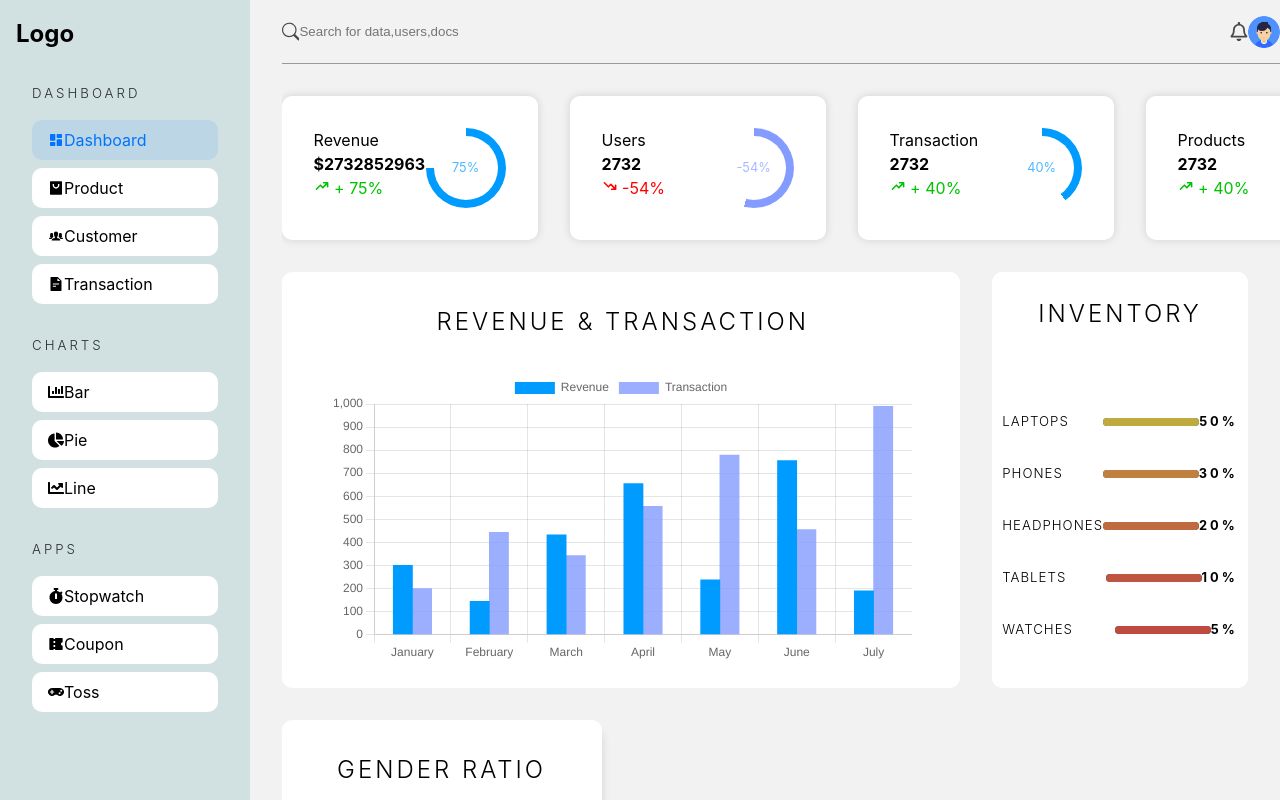
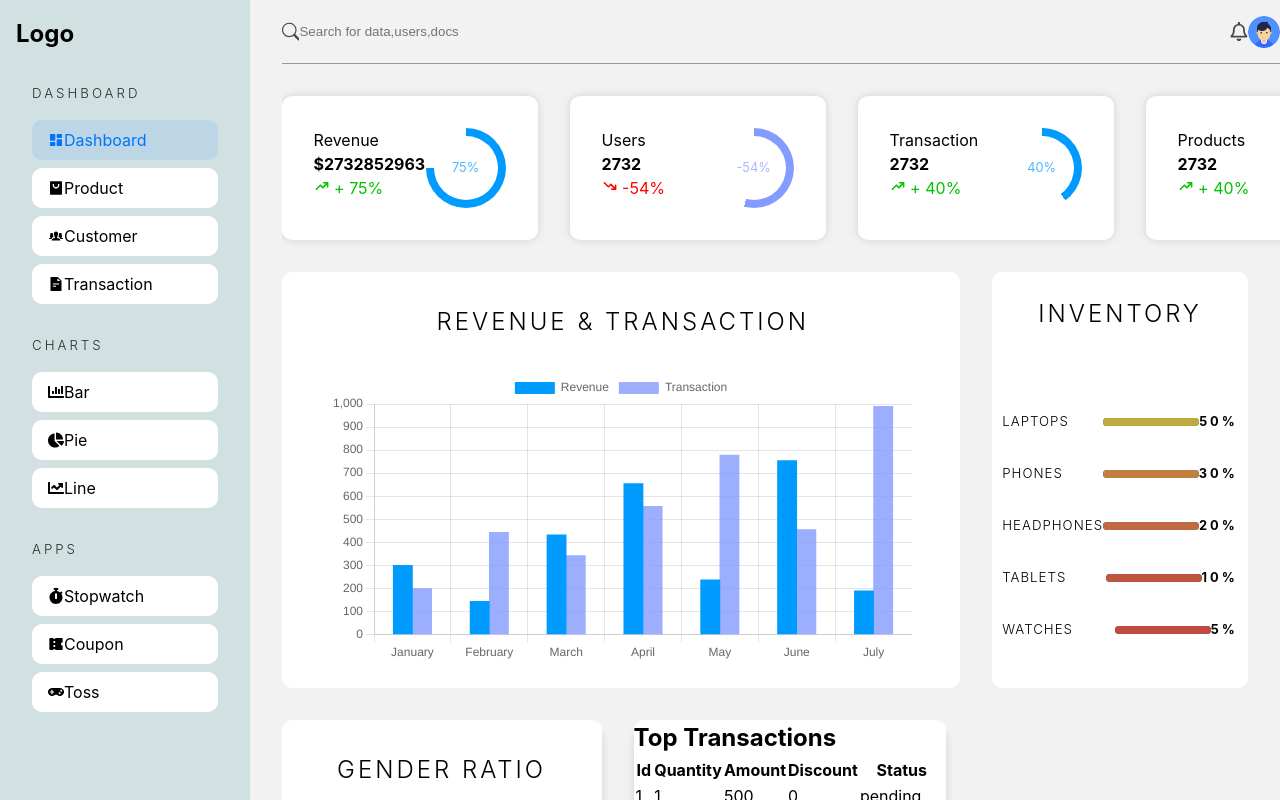
Before and after one commit to Shaileshjadav2732/Admin-Dashboard, a React (Vite) app: page /admin/dashboard in a window 1280 px wide. Built offline with nearby package versions, Linux system fonts and the light colour scheme.

Commit message:
add react-table component

```diff
--- a/package.json
+++ b/package.json
@@ -16,12 +16,14 @@
     "react-dom": "^18.3.1",
     "react-icons": "^5.3.0",
     "react-router-dom": "^6.26.1",
+    "react-table": "^7.8.0",
     "sass": "^1.78.0"
   },
   "devDependencies": {
     "@eslint/js": "^9.9.0",
     "@types/react": "^18.3.3",
     "@types/react-dom": "^18.3.0",
+    "@types/react-table": "^7.7.20",
     "@vitejs/plugin-react-swc": "^3.5.0",
     "eslint": "^9.9.0",
     "eslint-plugin-react-hooks": "^5.1.0-rc.0",
--- a/src/assets/data.json
+++ b/src/assets/data.json
@@ -2,168 +2,96 @@
   "categories": [
     {
       "value": 50,
-         "heading":"Laptops"
+      "heading": "Laptops"
     },
     {
       "value": 30,
-         "heading":"Phones"
+      "heading": "Phones"
     },
     {
       "value": 20,
-         "heading":"Headphones"
+      "heading": "Headphones"
     },
     {
       "value": 10,
-         "heading":"Tablets"
+      "heading": "Tablets"
     },
     {
       "value": 5,
-         "heading":"Watches"
+      "heading": "Watches"
     }
-
   ],
 
-   "transactions": [{
+  "transactions": [
+    {
       "id": "1",
       "amount": 500,
-      "qty": 1,
+      "quantity": 1,
       "discount": 0,
       "status": "pending"
     },
     {
       "id": "2",
       "amount": 1000,
-      "qty": 1,
+      "quantity": 1,
       "discount": 100,
       "status": "processing"
     },
     {
       "id": "3",
       "amount": 2000,
-      "qty": 1,
+      "quantity": 1,
       "discount": 300,
       "status": "pending"
     },
     {
       "id": "4",
       "amount": 3000,
-      "qty": 1,
+      "quantity": 1,
       "discount": 0,
       "status": "processing"
     },
     {
       "id": "5",
       "amount": 4000,
-      "qty": 1,
+      "quantity": 1,
       "discount": 200,
       "status": "pending"
     },
     {
       "id": "6",
       "amount": 5000,
-      "qty": 1,
+      "quantity": 1,
       "discount": 150,
       "status": "processing"
     },
     {
       "id": "7",
       "amount": 6000,
-      "qty": 1,
+      "quantity": 1,
       "discount": 0,
       "status": "pending"
     },
     {
       "id": "8",
       "amount": 7000,
-      "qty": 1,
+      "quantity": 1,
       "discount": 250,
       "status": "processing"
     },
     {
       "id": "9",
       "amount": 8000,
-      "qty": 1,
+      "quantity": 1,
       "discount": 100,
       "status": "pending"
     },
     {
       "id": "10",
       "amount": 9000,
-      "qty": 1,
+      "quantity": 1,
       "discount": 0,
       "status": "processing"
-   },
-   {
-      "id": "11",
-      "amount": 10000,
-      "qty": 1,
-      "discount": 200,
-      "status": "pending"
-   },
-   {
-      "id": "12",
-      "amount": 11000,
-      "qty": 1,
-      "discount": 300,
-      "status": "processing"
-   },
-   {
-      "id": "13",
-      "amount": 12000,
-      "qty": 1,
-      "discount": 0,
-      "status": "pending"
-   },
-   {
-      "id": "14",
-      "amount": 13000,
-      "qty": 1,
-      "discount": 150,
-      "status": "processing"
-   },
-   {
-      "id": "15",
-      "amount": 14000,
-      "qty": 1,
-      "discount": 250,
-      "status": "pending"
-   },
-   {
-      "id": "16",
-      "amount": 15000,
-      "qty": 1,
-      "discount": 0,
-      "status": "processing"
-   },
-   {
-      "id": "17",
-      "amount": 16000,
-      "qty": 1,
-      "discount": 200,
-      "status": "pending"
-   },
-   {
-      "id": "18",
-      "amount": 17000,
-      "qty": 1,
-      "discount": 300,
-      "status": "processing"
-   },
-   {
-      "id": "19",
-      "amount": 18000,
-      "qty": 1,
-      "discount": 0,
-      "status": "pending"
-   },
-   {
-      "id": "20",
-      "amount": 19000,
-      "qty": 1,
-      "discount": 150,
-      "status": "processing"
     }
-
-
   ]
 }
--- a/src/components/Charts.tsx
+++ b/src/components/Charts.tsx
@@ -109,7 +109,7 @@ export const DoughnutChart = ({
 
   const doughnutOptions: ChartOptions<"doughnut"> = {
     responsive: true,
-    cutout:50,
+    cutout:70,
     plugins: {
       legend: {
         display: legends,
--- /dev/null
+++ b/src/components/DashboardTable.tsx
@@ -0,0 +1,68 @@
+/**
+ * This component renders a table with the columns 'Id', 'Quantity', 'Amount' and 'Status'
+ * It uses the TableHOC (Higher Order Component) to render the table
+ * The TableHOC takes in the columns, data and other props to render the table
+ * The data is an empty array, so the table will not display any data
+ * The heading of the table is 'Top Transactions'
+ * The component is exported as default
+ */
+import { Column } from "react-table";
+import TableHOC from "./TableHOC";
+
+/**
+ * The DataType interface r
+ * epresents the type of data that will be displayed in the table
+ * It has 5 properties: id (string), quantity (number), discount (number), amount (number) and status (string)
+ */
+interface DataType {
+  id: string;
+  quantity: number;
+  discount: number;
+  amount: number;
+  status: string;
+}
+
+/**
+ * The columns array defines the columns of the table
+ * Each object in the array represents a column
+ * The Header property is the text that will be displayed in the header of the column
+ * The accessor property is the key of the data that will be displayed in the column
+ */
+const columns: Column<DataType>[] = [
+  {
+    Header: "Id",
+    accessor: "id",
+  },
+  {
+    Header: "Quantity",
+    accessor: "quantity",
+  },
+  {
+    Header: "Amount",
+    accessor: "amount",
+  },
+
+  {
+    Header: "Discount",
+    accessor: "discount",
+  },
+  {
+    Header: "Status",
+    accessor: "status",
+  },
+];
+
+/**
+ * The DashboardTable component is a function that returns the TableHOC component
+ * The TableHOC component is passed the columns, an empty array (data), the containerClassname ('transactionBox') and the heading ('Top Transactions')
+ */
+const DashboardTable = ({ data = [] }: { data: DataType[] }) => {
+  return TableHOC<DataType>(
+    columns,
+    data,
+    "transactionBox",
+    "Top Transactions"
+  )();
+};
+
+export default DashboardTable;
--- /dev/null
+++ b/src/components/TableHOC.tsx
@@ -0,0 +1,56 @@
+import { useTable, Column, TableOptions } from "react-table";
+function TableHOC<T extends Object>(
+  columns: Column<T>[],
+  data: T[],
+  containerClassname: string,
+  heading: string
+) {
+  return function HOC() {
+    const options: TableOptions<T> = {
+      columns,
+      data,
+    };
+    // const table = useTable(options);
+    const { getTableBodyProps, getTableProps, headerGroups, rows, prepareRow } = useTable(options);
+
+    return (
+      <div className={containerClassname}>
+        <h2 className="heading">{heading}</h2>
+
+        <table className="table" {...getTableProps()}>
+          <thead>
+            {headerGroups.map((headerGroup) => (
+              <tr {...headerGroup.getHeaderGroupProps()}>
+                {headerGroup.headers.map((column) => (
+                  <th {...column.getHeaderProps()}>
+                    {column.render("Header")}
+                  </th>
+                ))}
+              </tr>
+            ))}
+          </thead>
+          <tbody {...getTableBodyProps()}>
+            {rows.map((row) => {
+              prepareRow(row);
+            return <tr {...row.getRowProps()}>
+
+              {row.cells.map((cell) => (
+                  <td{...cell.getCellProps()}> {cell.render("Cell")}</td>
+            ))}
+                </tr>
+            })}
+          </tbody>
+        </table>
+      </div>
+    );
+  };
+}
+
+export default TableHOC;
+
+/**
+ * A Higher-Order-Component that takes columns, data, containerClassname and heading
+ * and returns a new component that renders a table.
+ * The useTable hook is called with the columns and data and the result is stored in the table variable.
+
+ */
--- a/src/pages/Dashboard.tsx
+++ b/src/pages/Dashboard.tsx
@@ -6,6 +6,8 @@ import { HiTrendingUp, HiTrendingDown } from "react-icons/hi";
 import data from "../assets/data.json";
 import { BarChart, DoughnutChart } from "../components/Charts";
 import { BiMaleFemale } from "react-icons/bi";
+import Table from "../components/DashboardTable"
+
 const AdminSidebar = lazy(() => import("../components/AdminSidebar"));
 
 const Dashboard = () => {
@@ -85,7 +87,7 @@ const Dashboard = () => {
                 <BiMaleFemale />
               </p>
             </div>
-            {/* {table} */}
+           <Table data={data.transactions}/>
           </div>
         </section>
       </main>
```
Also changed, not shown: 1 other file (tests, documents, lock files or other folders). Lines whose indentation alone changed are shown as unchanged.
